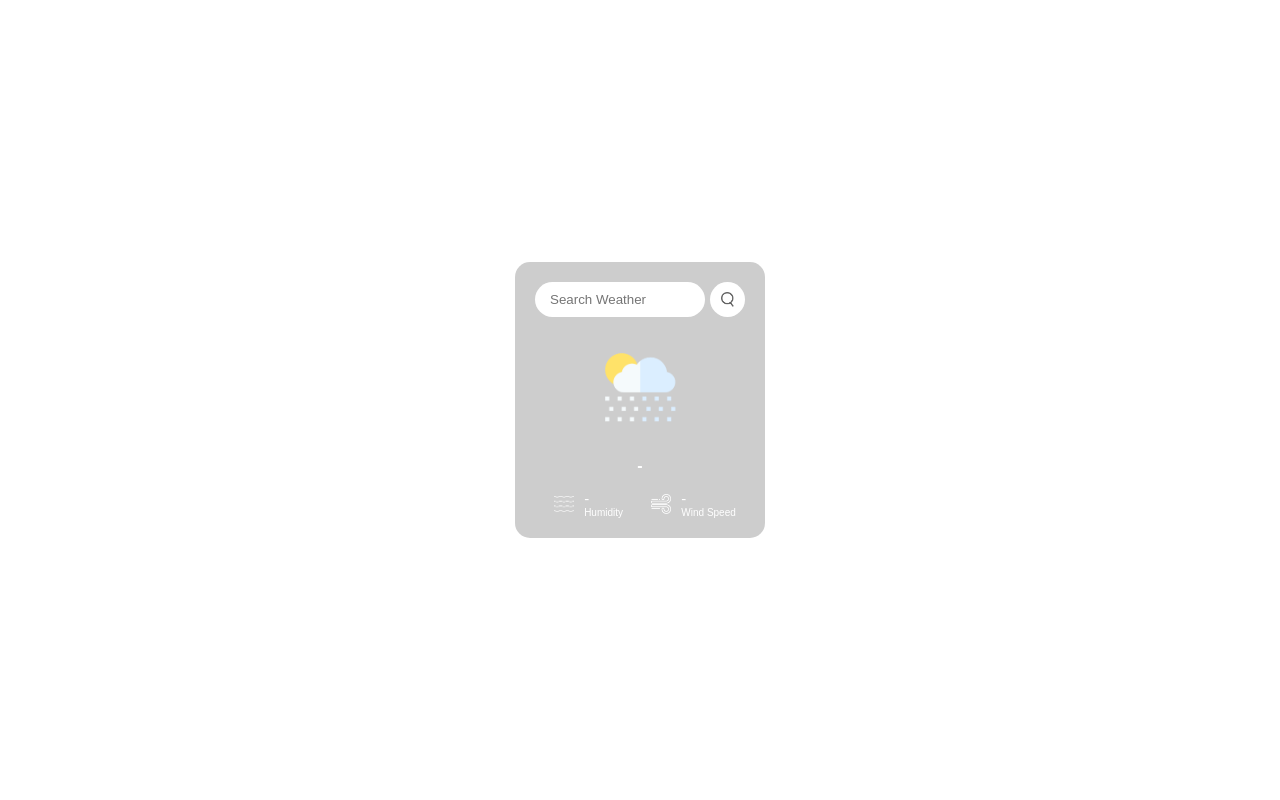
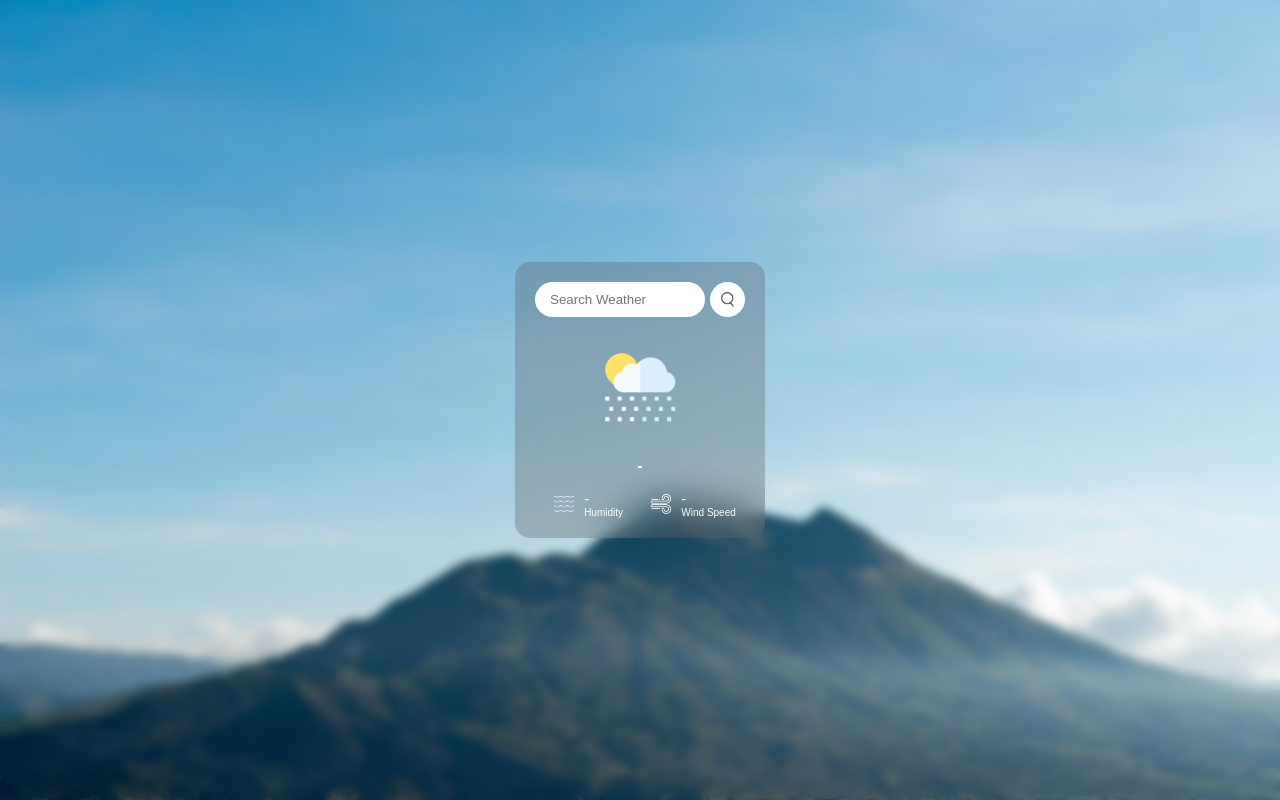
Before and after one commit to faiz4n/Weather-App, a plain HTML site: page index.html in a window 1280 px wide. Drawn offline with Linux system fonts and the light colour scheme.

Commit message:
Optimised image loading

```diff
--- a/style.css
+++ b/style.css
@@ -12,7 +12,7 @@ body {
 }
 
 body {
-    background: url(images/bg.jpg);
+    background: url(images/bg.webp);
     background-size: cover;
     background-position: center;
     display: flex;
```
